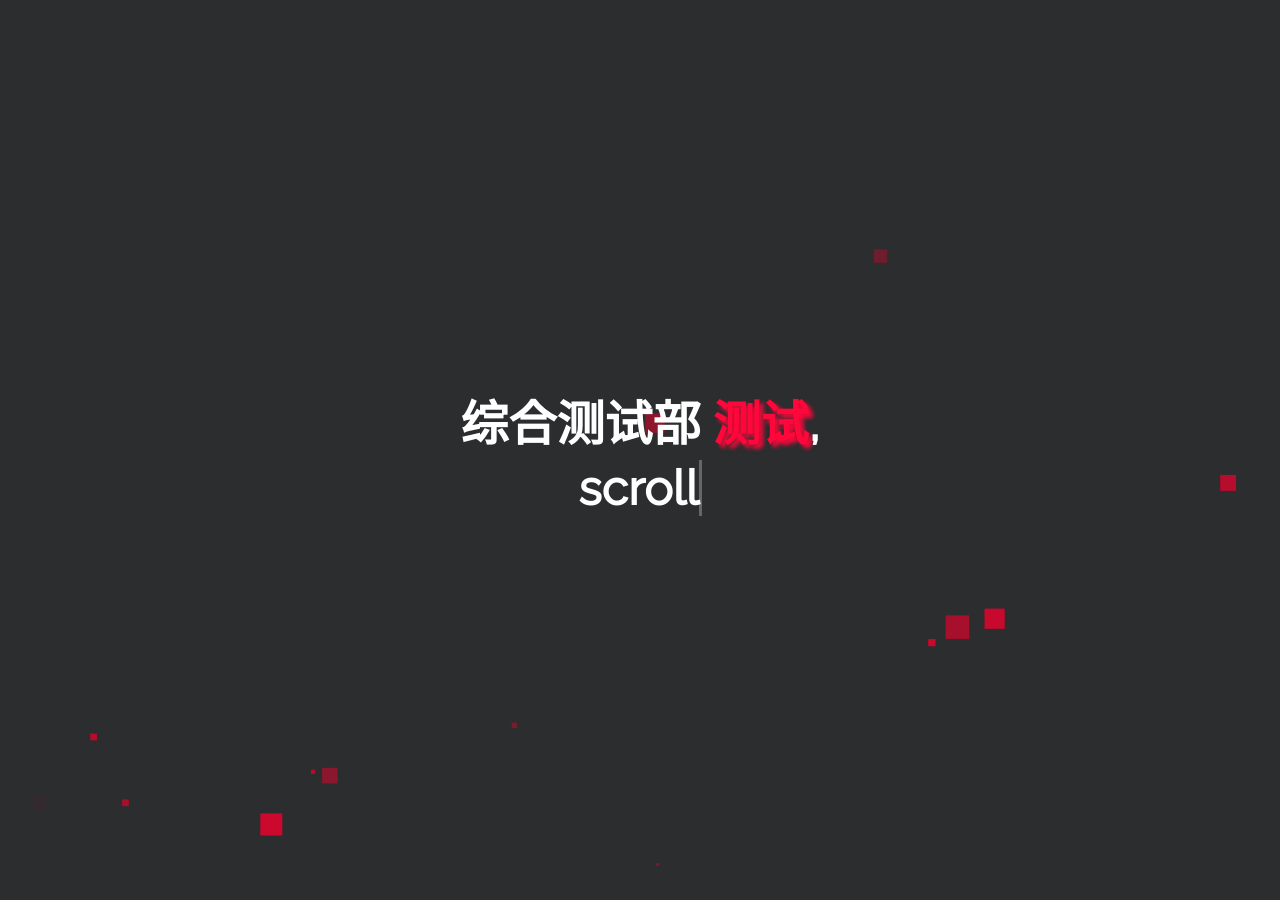
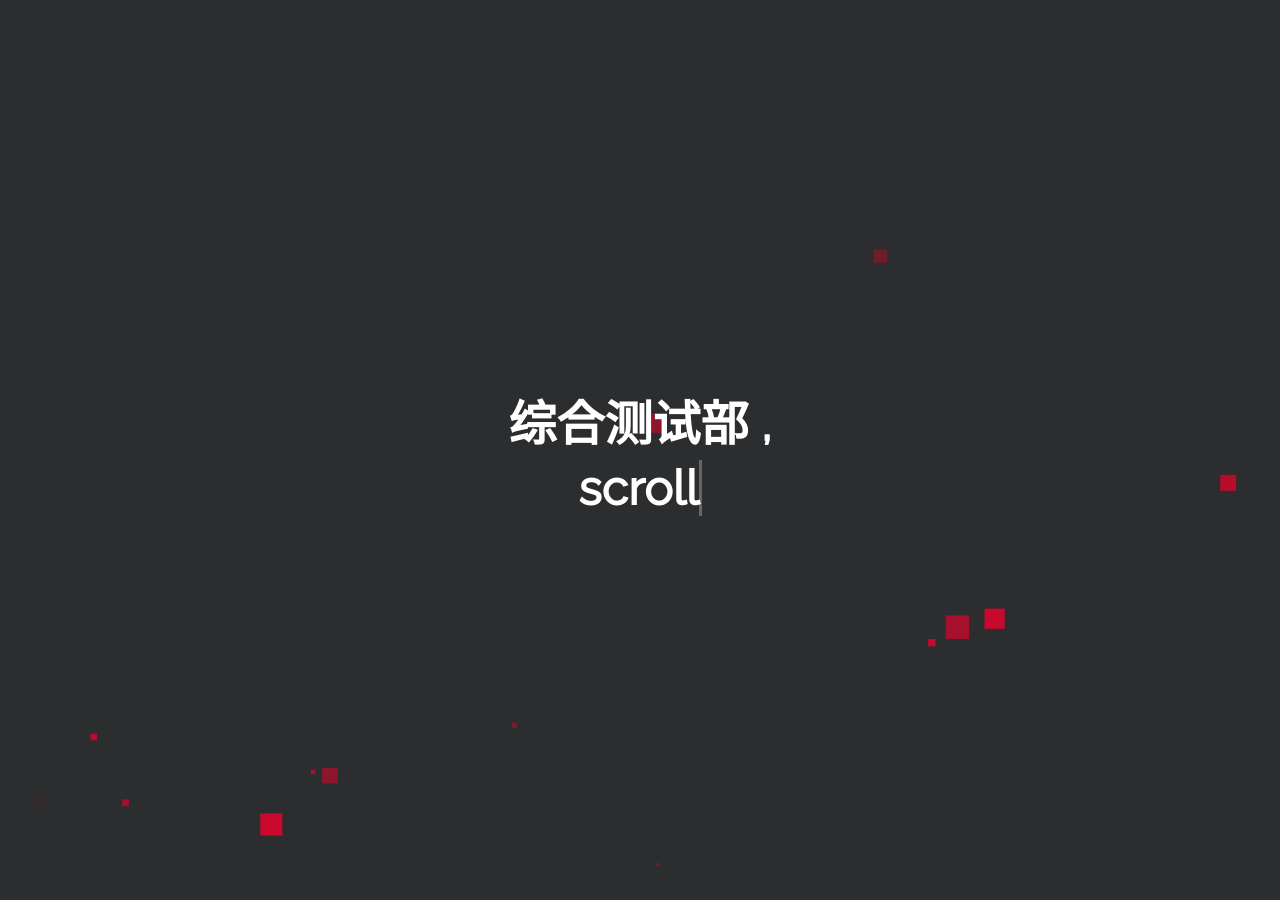
Before and after one commit to gyb666/QA, a Jekyll site: the page built from index.html, in a window 1280 px wide and 900 px high. Built offline with Jekyll 4.4.1, drawn with Linux system fonts in a browser that asks for light colours.

Commit message:
Update _config.yml

```diff
--- a/_config.yml
+++ b/_config.yml
@@ -11,7 +11,7 @@ baseurl: "https://gyb666.github.io/QA/"
 
 # LANDING PAGE
 # username: This will displayed on the landing page as your name.
-username: 测试
+username:
 # typing_text: This will be typed before 'scroll down for more'.
 # > set this to your job title, e.g. Fullstack Developer
 typing_text: 日常使用工具
```
